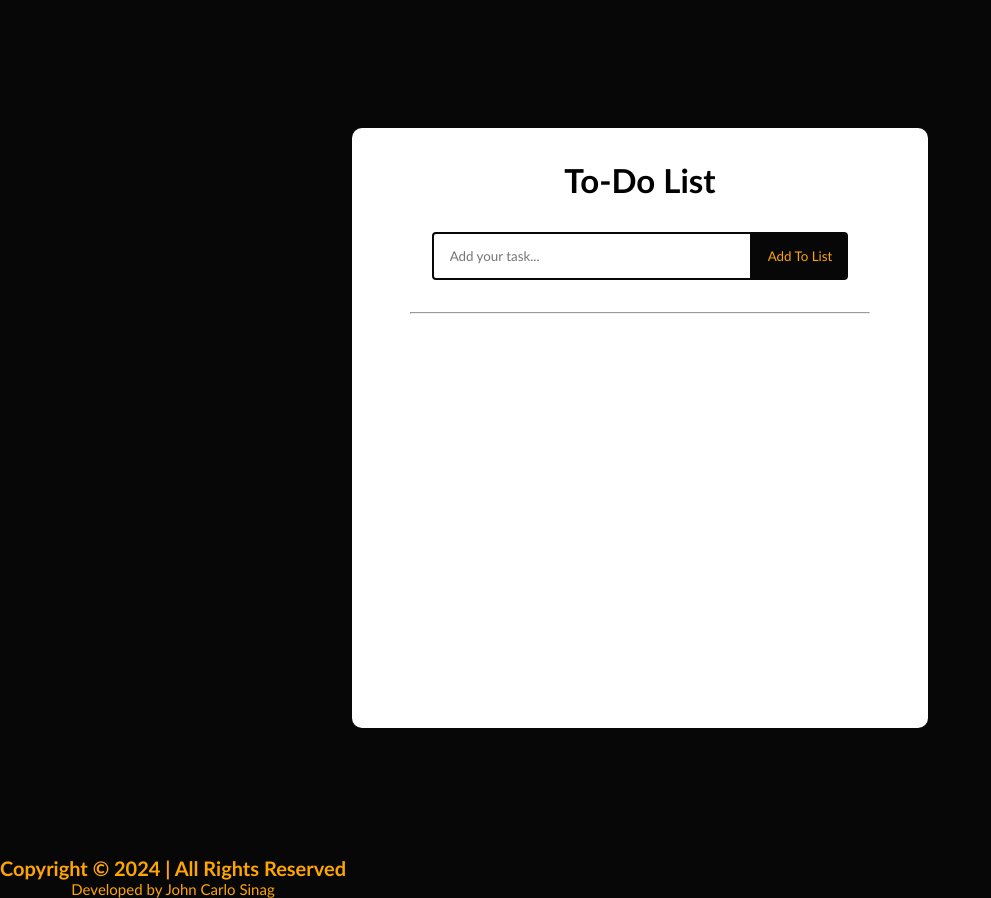
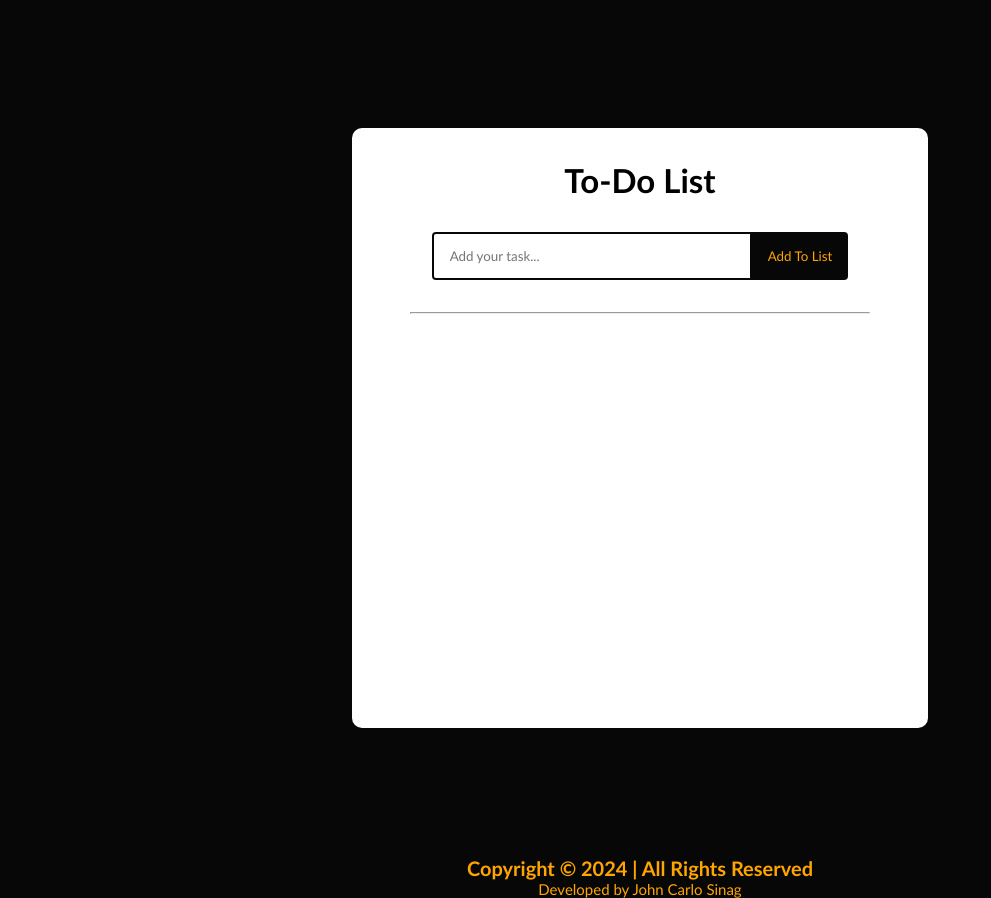
Before and after one commit to carlosinag/ws101_react_todolist, a React (Create React App) app: page / in a window 1280 px wide. Shown: the whole page, without its empty margins (0-991 px from the left). Built offline with nearby package versions, Linux system fonts and the light colour scheme; the HTML template or start-up script is replaced by a standard one.

Commit message:
Update Footer.css

```diff
--- a/src/components/Footer.css
+++ b/src/components/Footer.css
@@ -7,7 +7,7 @@
 .footer-text {
     font-size: 20px;
     text-align: center;
-    margin-left: 0 auto;
+    margin: 0 auto;
 }
 .footer-text p{
     font-size: 15px;
```
